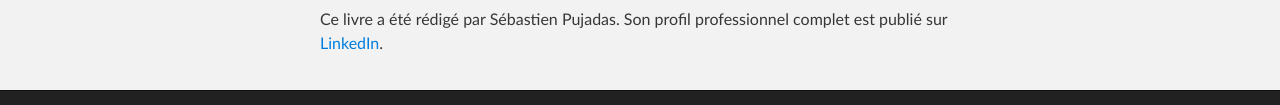
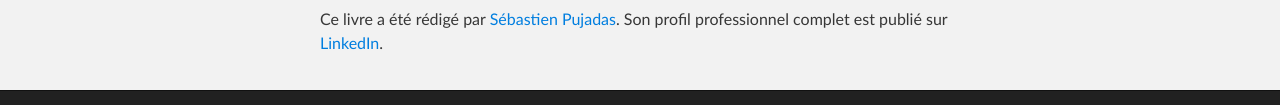
Before and after one commit to spujadas/tp-confiance, a plain HTML site: page index.html in a window 1280 px wide. Shown: the part 914-1019 px from the top of the page. Drawn offline with Linux system fonts and the light colour scheme.

Commit message:
added link to Google+ profile

```diff
--- a/index.html
+++ b/index.html
@@ -58,7 +58,7 @@ avancée avec les formats CAdES et XAdES.</p>
 <h2>
 <a name="%C3%80-propos" class="anchor" href="#%C3%80-propos"><span class="octicon octicon-link"></span></a>À propos</h2>
 
-<p>Ce livre a été rédigé par Sébastien Pujadas. Son profil professionnel complet est publié sur <a href="http://www.linkedin.com/in/spujadas">LinkedIn</a>.</p>
+<p>Ce livre a été rédigé par <a href="https://plus.google.com/114925014154020943747?rel=author">Sébastien Pujadas</a>. Son profil professionnel complet est publié sur <a href="http://www.linkedin.com/in/spujadas">LinkedIn</a>.</p>
       </section>
     </div>
 
```
